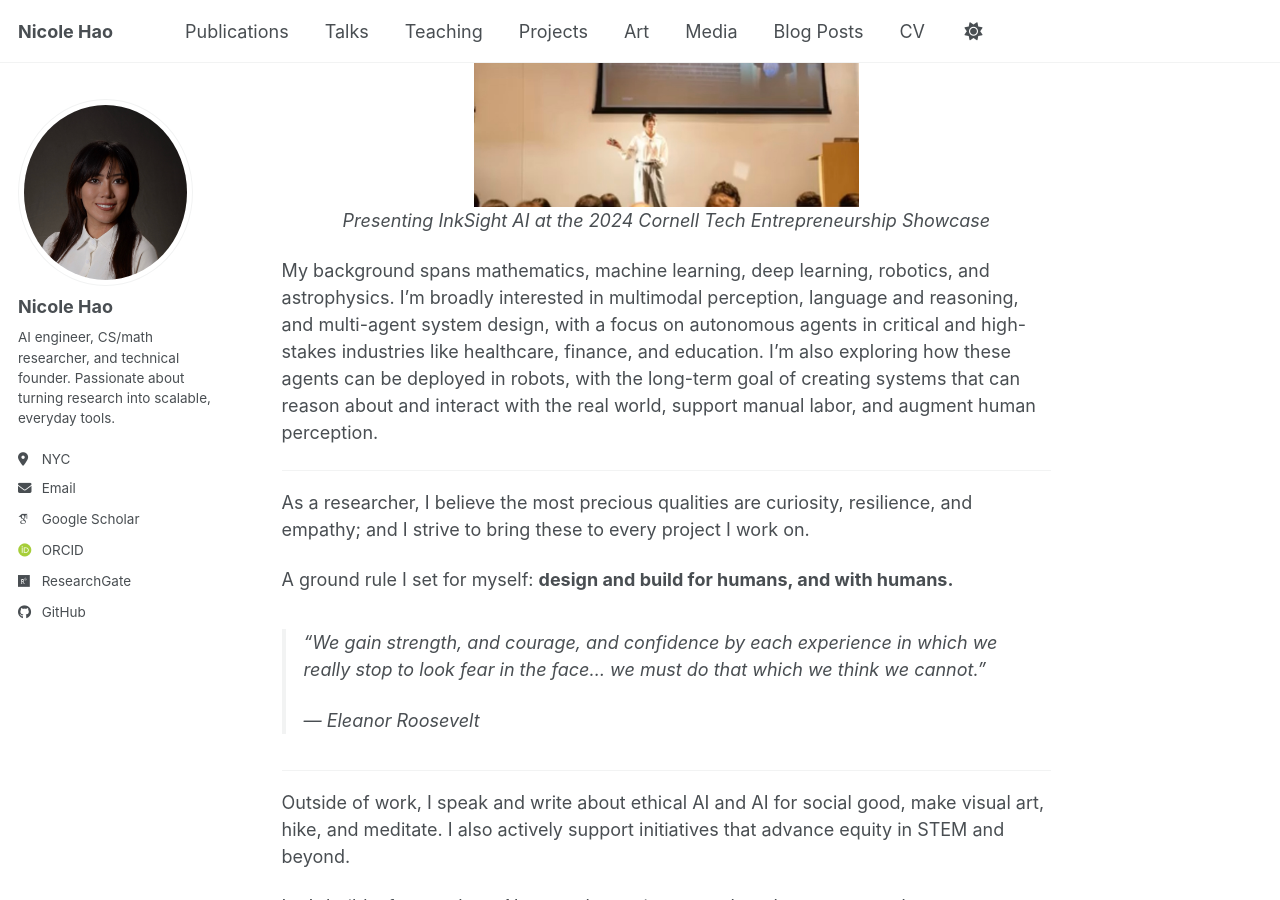
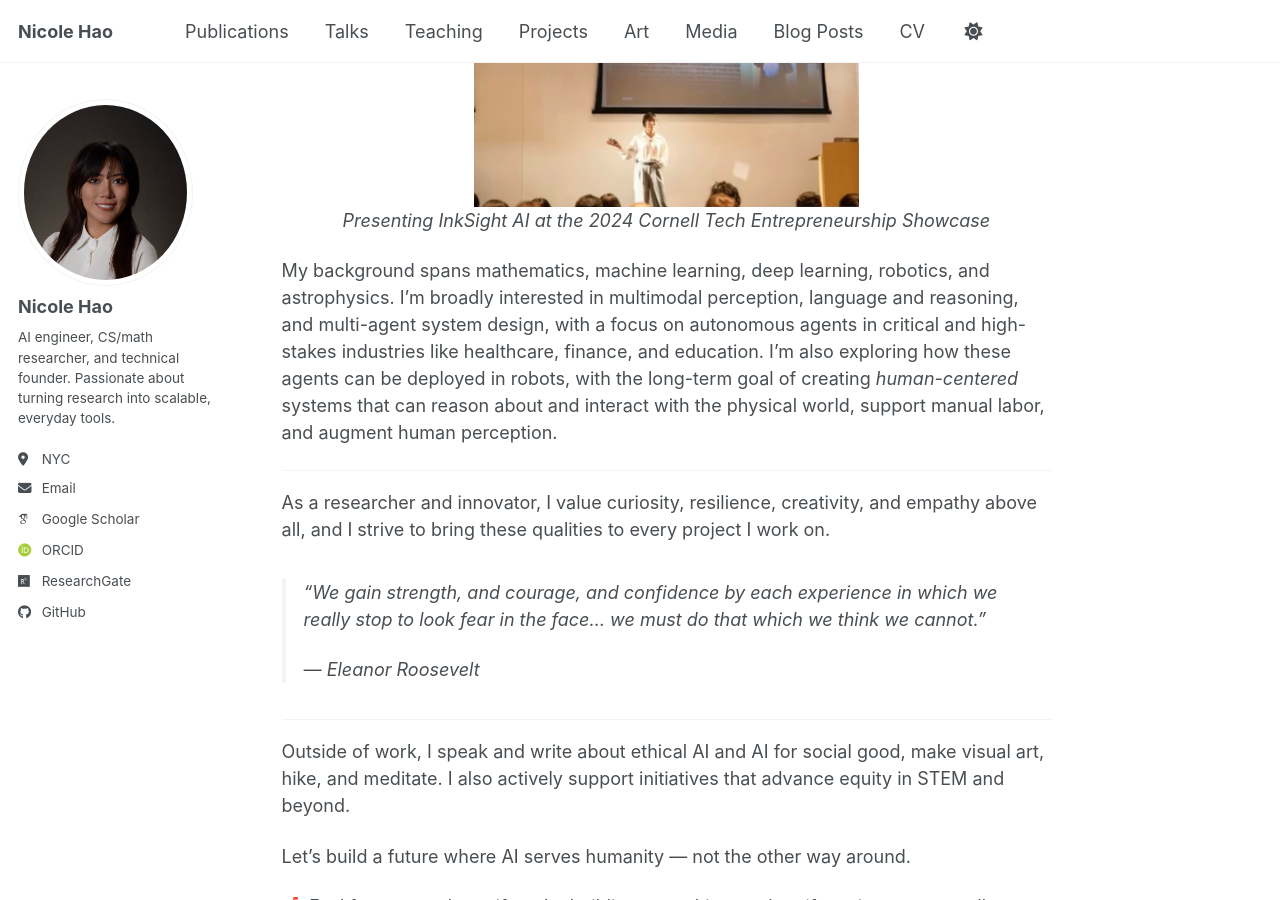
Before and after one commit to nicolehao34/nicolehao34.github.io, a Jekyll site: the page built from _pages/about.md, in a window 1280 px wide and 900 px high, scrolled down 445 px. Built offline with Jekyll 4.4.1, drawn with Linux system fonts in a browser that asks for light colours; some web fonts are replaced; a script bundle is joined from its source files by our own code; library files that are not in the unit come from our copies.

Commit message:
refine about me section for clarity

```diff
--- a/_pages/about.md
+++ b/_pages/about.md
@@ -17,13 +17,11 @@
   <em>Presenting InkSight AI at the 2024 Cornell Tech Entrepreneurship Showcase</em>
 </p>
 
-My background spans mathematics, machine learning, deep learning, robotics, and astrophysics. I’m broadly interested in multimodal perception, language and reasoning, and multi-agent system design, with a focus on autonomous agents in critical and high-stakes industries like healthcare, finance, and education. I’m also exploring how these agents can be deployed in robots, with the long-term goal of creating systems that can reason about and interact with the real world, support manual labor, and augment human perception.
+My background spans mathematics, machine learning, deep learning, robotics, and astrophysics. I'm broadly interested in multimodal perception, language and reasoning, and multi-agent system design, with a focus on autonomous agents in critical and high-stakes industries like healthcare, finance, and education. I'm also exploring how these agents can be deployed in robots, with the long-term goal of creating *human-centered* systems that can reason about and interact with the physical world, support manual labor, and augment human perception.
 
 ---
 
-As a researcher, I believe the most precious qualities are curiosity, resilience, and empathy; and I strive to bring these to every project I work on.
-
-A ground rule I set for myself: **design and build for humans, and with humans.**
+As a researcher and innovator, I value curiosity, resilience, creativity, and empathy above all, and I strive to bring these qualities to every project I work on.
 
 > "We gain strength, and courage, and confidence by each experience in which we really stop to look fear in the face... we must do that which we think we cannot."
 >
```
